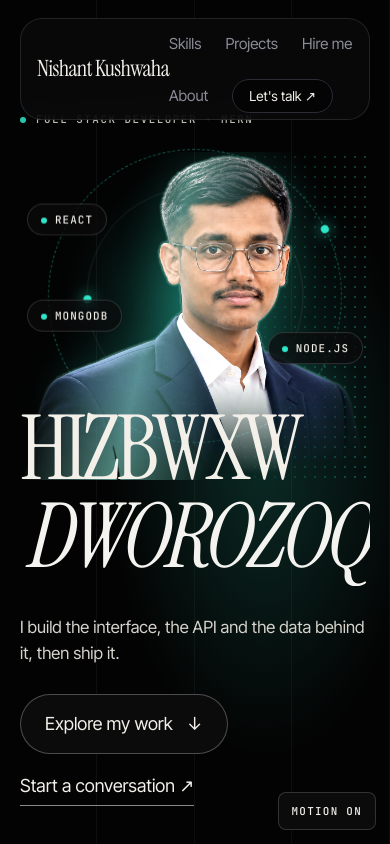
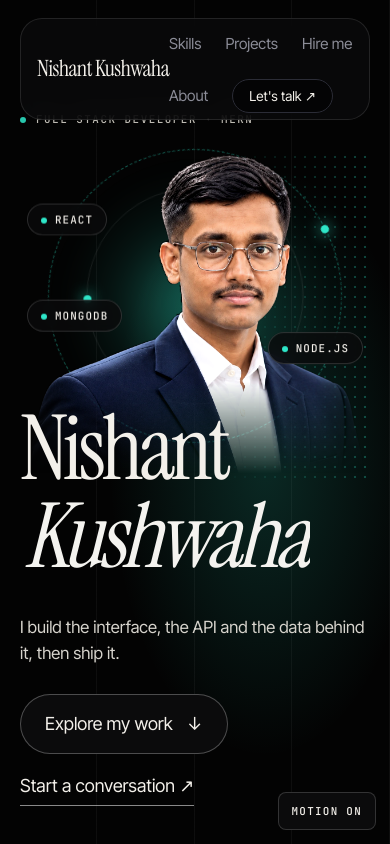
Before and after one commit to iamnishantkushwaha/portfolio, a Next.js app: page / in a window 390 px wide. Shown: the top 844 px of the page. Built offline with nearby package versions, Linux system fonts and the light colour scheme; no server answers.

Commit message:
Improve mobile first paint and reduce startup animation work

```diff
--- a/src/app/globals.css
+++ b/src/app/globals.css
@@ -141,7 +141,7 @@ h2 { font: 400 clamp(2.8rem, 7.4vw, 7rem) / 0.95 var(--ser); letter-spacing: -0.
 .fig .glow { position: absolute; left: 50%; top: 46%; width: 76%; aspect-ratio: 1; translate: -50% -50%; border-radius: 50%; background: radial-gradient(closest-side, #2ee6c866, #2ee6c814 60%, transparent); filter: blur(14px); }
 .fig .dots { position: absolute; inset: 0; background: radial-gradient(#2ee6c888 1.2px, transparent 1.6px) 0 0/10px 10px; mask-image: linear-gradient(90deg, transparent 55%, #000); opacity: 0.55; pointer-events: none; }
 .fig .tilt { position: absolute; inset: 0; transform: var(--tf, none); transition: transform 0.25s ease-out; }
-.fig .ph { position: absolute; inset: 0; background: var(--ph) center bottom/contain no-repeat; mask-image: linear-gradient(#000 70%, transparent 98%), linear-gradient(90deg, transparent, #000 16%, #000 84%, transparent); mask-composite: intersect; -webkit-mask-composite: source-in; filter: contrast(1.06) saturate(0.92) drop-shadow(0 0 1px #8ef2e0) drop-shadow(0 0 22px #2ee6c833); }
+.fig .ph { position: absolute; inset: 0; object-fit: contain; object-position: center bottom; mask-image: linear-gradient(#000 70%, transparent 98%), linear-gradient(90deg, transparent, #000 16%, #000 84%, transparent); mask-composite: intersect; -webkit-mask-composite: source-in; filter: contrast(1.06) saturate(0.92) drop-shadow(0 0 1px #8ef2e0) drop-shadow(0 0 22px #2ee6c833); }
 .fig .sw { position: absolute; inset: 0; mask-image: var(--ph); mask-size: contain; mask-position: center bottom; mask-repeat: no-repeat; background: linear-gradient(105deg, transparent 40%, #8ef2e088 50%, transparent 60%) 0 0/250% 100%; mix-blend-mode: screen; animation: swp 5.5s ease-in-out infinite; }
 @keyframes swp { 0% { background-position: 130% 0; } 55%, 100% { background-position: -60% 0; } }
 .chip { position: absolute; padding: 8px 13px; border: 1px solid #ffffff26; border-radius: 99px; background: #0b0b0ccc; backdrop-filter: blur(6px); font: 500 0.68rem var(--mono); letter-spacing: 0.1em; text-transform: uppercase; animation: bob 6s ease-in-out infinite; animation-delay: var(--d, 0s); }
@@ -415,3 +415,11 @@ footer a { text-decoration: none; }
   .chips li { padding: 4px 10px; font-size: 0.62rem; }
 }
 @media (min-width: 600px) and (max-width: 860px) { .js:not(.nm) #pipe { height: 38vh; } }
+
+/* Keep mobile hero content visible during the first paint. */
+@media (max-width: 860px) {
+  .js #ld { display: none; }
+  .js .hero2 h1 .w > span { transform: none; animation: none; }
+  .fig .sw { display: none; }
+  .fig .ph { filter: contrast(1.06) saturate(0.92); }
+}
--- a/src/app/layout.tsx
+++ b/src/app/layout.tsx
@@ -22,7 +22,7 @@ export async function generateMetadata(): Promise<Metadata> {
 
 // Every load, refresh and back/forward restore starts at the top (and drops any #hash), like the first visit.
 // Inline so the loader counts and lifts without waiting for hydration, like the mockup; reduced-motion is honoured at once.
-const bootScript = `(function(){if("scrollRestoration"in history)history.scrollRestoration="manual";if(location.hash)history.replaceState(null,"",location.pathname+location.search);scrollTo(0,0);addEventListener("pageshow",function(e){if(e.persisted)scrollTo(0,0)});var r=document.documentElement,rm=matchMedia("(prefers-reduced-motion: reduce)").matches;r.classList.add("js");if(rm)r.classList.add("nm");function go(){scrollTo(0,0);var ld=document.getElementById("ld");if(!ld)return;if(rm){ld.style.display="none";r.classList.add("ready");return}var lc=document.getElementById("lc"),bar=ld.querySelector("i"),s=performance.now();(function f(n){var p=Math.min((n-s)/1100,1),e=1-Math.pow(1-p,3);bar.style.transform="scaleX("+e+")";lc.textContent=Math.round(e*100);if(p<1)requestAnimationFrame(f);else{ld.style.transition="transform .9s cubic-bezier(.7,0,.2,1)";ld.style.transform="translateY(-100%)";setTimeout(function(){r.classList.add("ready")},250);setTimeout(function(){ld.style.display="none"},1000)}})(s)}if(document.readyState==="loading")document.addEventListener("DOMContentLoaded",go);else go();setTimeout(function(){r.classList.add("ready")},3000)})()`;
+const bootScript = `(function(){if("scrollRestoration"in history)history.scrollRestoration="manual";if(location.hash)history.replaceState(null,"",location.pathname+location.search);scrollTo(0,0);addEventListener("pageshow",function(e){if(e.persisted)scrollTo(0,0)});var r=document.documentElement,rm=matchMedia("(prefers-reduced-motion: reduce)").matches;r.classList.add("js");if(rm)r.classList.add("nm");function go(){scrollTo(0,0);var ld=document.getElementById("ld");if(!ld)return;if(rm||matchMedia("(max-width: 860px)").matches){ld.style.display="none";r.classList.add("ready");return}var lc=document.getElementById("lc"),bar=ld.querySelector("i"),s=performance.now();(function f(n){var p=Math.min((n-s)/1100,1),e=1-Math.pow(1-p,3);bar.style.transform="scaleX("+e+")";lc.textContent=Math.round(e*100);if(p<1)requestAnimationFrame(f);else{ld.style.transition="transform .9s cubic-bezier(.7,0,.2,1)";ld.style.transform="translateY(-100%)";setTimeout(function(){r.classList.add("ready")},250);setTimeout(function(){ld.style.display="none"},1000)}})(s)}if(document.readyState==="loading")document.addEventListener("DOMContentLoaded",go);else go();setTimeout(function(){r.classList.add("ready")},3000)})()`;
 
 export default function RootLayout({ children }: Readonly<{ children: React.ReactNode }>) {
   return (
--- a/src/components/motion/page-motion.tsx
+++ b/src/components/motion/page-motion.tsx
@@ -1,12 +1,14 @@
 "use client";
 
 import { useEffect, useSyncExternalStore } from "react";
+import dynamic from "next/dynamic";
 import gsap from "gsap";
 import { ScrollTrigger } from "gsap/ScrollTrigger";
 import { useGSAP } from "@gsap/react";
 import { useMotion } from "./motion-provider";
-import { Cursor } from "./cursor";
 import { sections } from "@/content/portfolio";
+
+const Cursor = dynamic(() => import("./cursor").then((module) => module.Cursor), { ssr: false });
 
 gsap.registerPlugin(useGSAP, ScrollTrigger);
 
@@ -46,8 +48,8 @@ function scramble(target: ScrambleEl | Text | null, o: ScrambleOpts = {}) {
     if (now - last > step || x >= 1) {
       last = now;
       cur = [...text].map((c, i) => (i < k || !/[A-Za-z0-9]/.test(c) ? c : rnd())).join("");
+      target.textContent = x >= 1 ? text : cur;
     }
-    target.textContent = x >= 1 ? text : cur;
     if (x < 1) {
       const id = requestAnimationFrame(f);
       if (isText) st!.raf = id; else target._raf = id;
@@ -149,7 +151,7 @@ export function PageMotion() {
 
   // Everything below mirrors the approved mockup's timings frame for frame.
   useEffect(() => {
-    if (off) return;
+    if (off || !pointerFine) return;
     const root = document.documentElement;
     const cleanups: Array<() => void> = [];
     const timers: number[] = [];
@@ -180,11 +182,16 @@ export function PageMotion() {
         mt = window.setTimeout(() => { mq.style.transform = "skewX(0deg)"; }, 140);
       }
     };
-    const onScroll = () => requestAnimationFrame(v);
+    let scrollFrame = 0;
+    const onScroll = () => {
+      if (scrollFrame) return;
+      scrollFrame = requestAnimationFrame(() => { scrollFrame = 0; v(); });
+    };
     addEventListener("scroll", onScroll, { passive: true });
     v();
     cleanups.push(() => {
       removeEventListener("scroll", onScroll);
+      cancelAnimationFrame(scrollFrame);
       clearTimeout(mt);
       if (h1) h1.style.transform = "";
       if (mq) mq.style.transform = "";
@@ -276,7 +283,7 @@ export function PageMotion() {
     }
 
     return () => { cleanups.forEach((c) => c()); timers.forEach(clearTimeout); };
-  }, [off]);
+  }, [off, pointerFine]);
 
   return pointerFine && !off ? <Cursor /> : null;
 }
--- a/src/components/sections/hero.tsx
+++ b/src/components/sections/hero.tsx
@@ -1,3 +1,4 @@
+import Image from "next/image";
 import { marquee } from "@/content/portfolio";
 import { ResumeButton } from "@/components/ui/resume-button";
 
@@ -24,7 +25,7 @@ export function Hero() {
         <div className="fig" style={{ ["--ph" as string]: 'url("/images/portrait.webp")' }}>
           <div className="glow" /><div className="orbit" /><div className="orbit r2" /><div className="dots" />
           <div className="tilt">
-            <div className="ph" role="img" aria-label="Portrait of Nishant Kushwaha" />
+            <Image className="ph" src="/images/portrait.webp" alt="Portrait of Nishant Kushwaha" fill sizes="(max-width: 860px) 380px, (max-width: 1200px) 44vw, 560px" preload />
             <div className="sw" aria-hidden="true" />
           </div>
           <span className="chip c1" aria-hidden="true">React</span>
```
